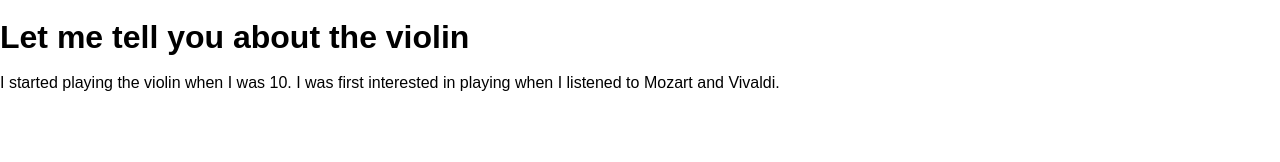
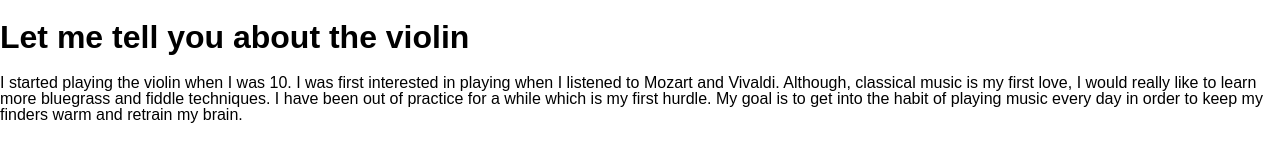
Before and after one commit to GarrettAnderson/my-hobbies, a website: page public/index.html in a window 1280 px wide. Drawn offline with Linux system fonts and the light colour scheme.

Commit message:
added some more sentences about my hobby and my goals

```diff
--- a/public/index.html
+++ b/public/index.html
@@ -1,5 +1,6 @@
 <!DOCTYPE html>
 <html>
+
 <head lang="en">
   <meta charset="UTF-8">
   <meta name="viewport" content="width=device-width, initial-scale=1">
@@ -7,12 +8,16 @@
   <link rel="shortcut icon" href="/favicon.ico">
   <link rel="stylesheet" href="/screen.css">
 </head>
+
 <body>
   <h1 class='hobbiesTitle'>Let me tell you about the violin</h1>
   <section>
     <p>
-        I started playing the violin when I was 10. I was first interested in playing when I listened to Mozart and Vivaldi.
+      I started playing the violin when I was 10. I was first interested in playing when I listened to Mozart and
+      Vivaldi. Although, classical music is my first love, I would really like to learn more bluegrass and fiddle
+      techniques. I have been out of practice for a while which is my first hurdle. My goal is to get into the habit of playing music every day in order to keep my finders warm and retrain my brain.
     </p>
   </section>
 </body>
+
 </html>
```
Lines whose indentation alone changed are shown as unchanged.
